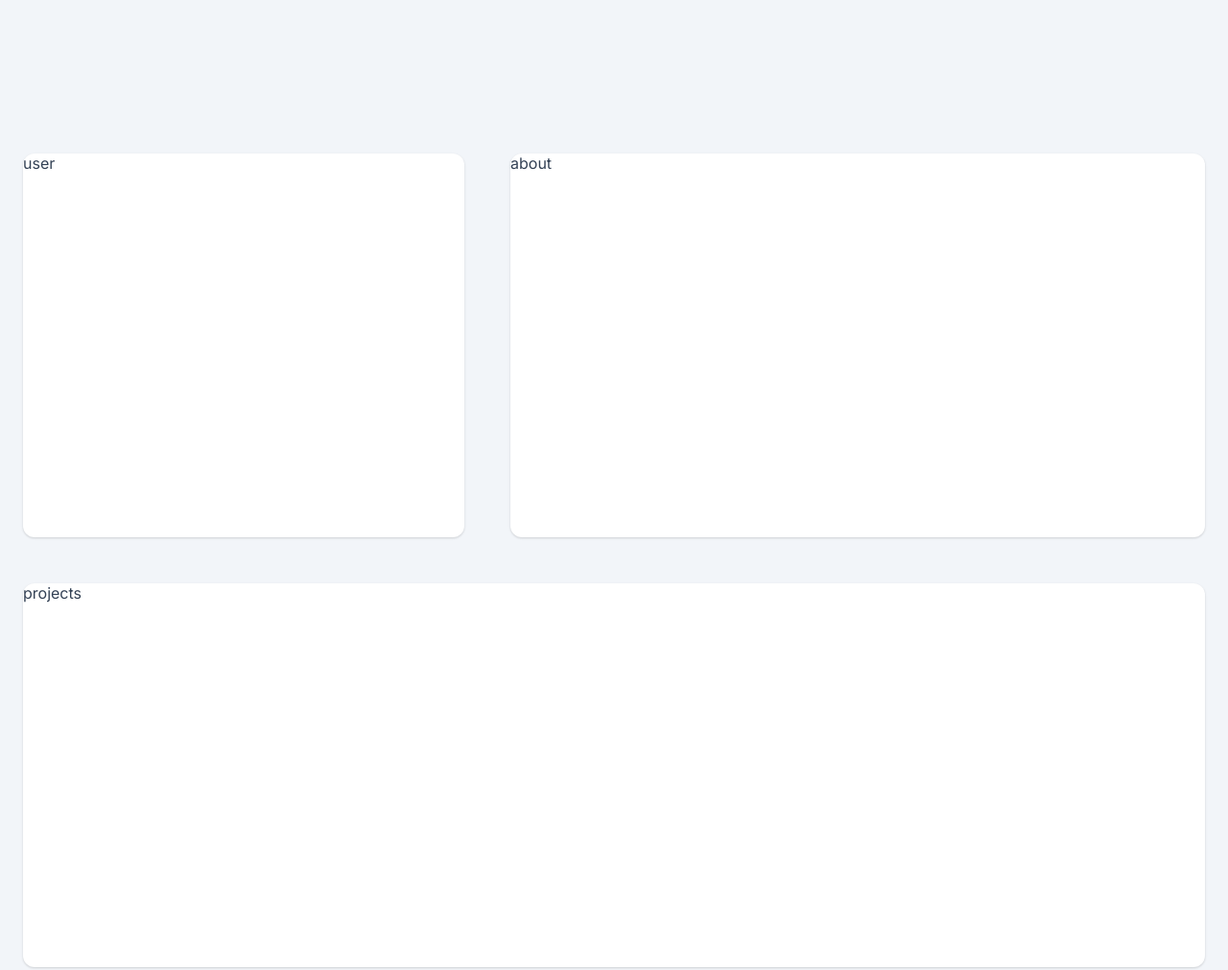
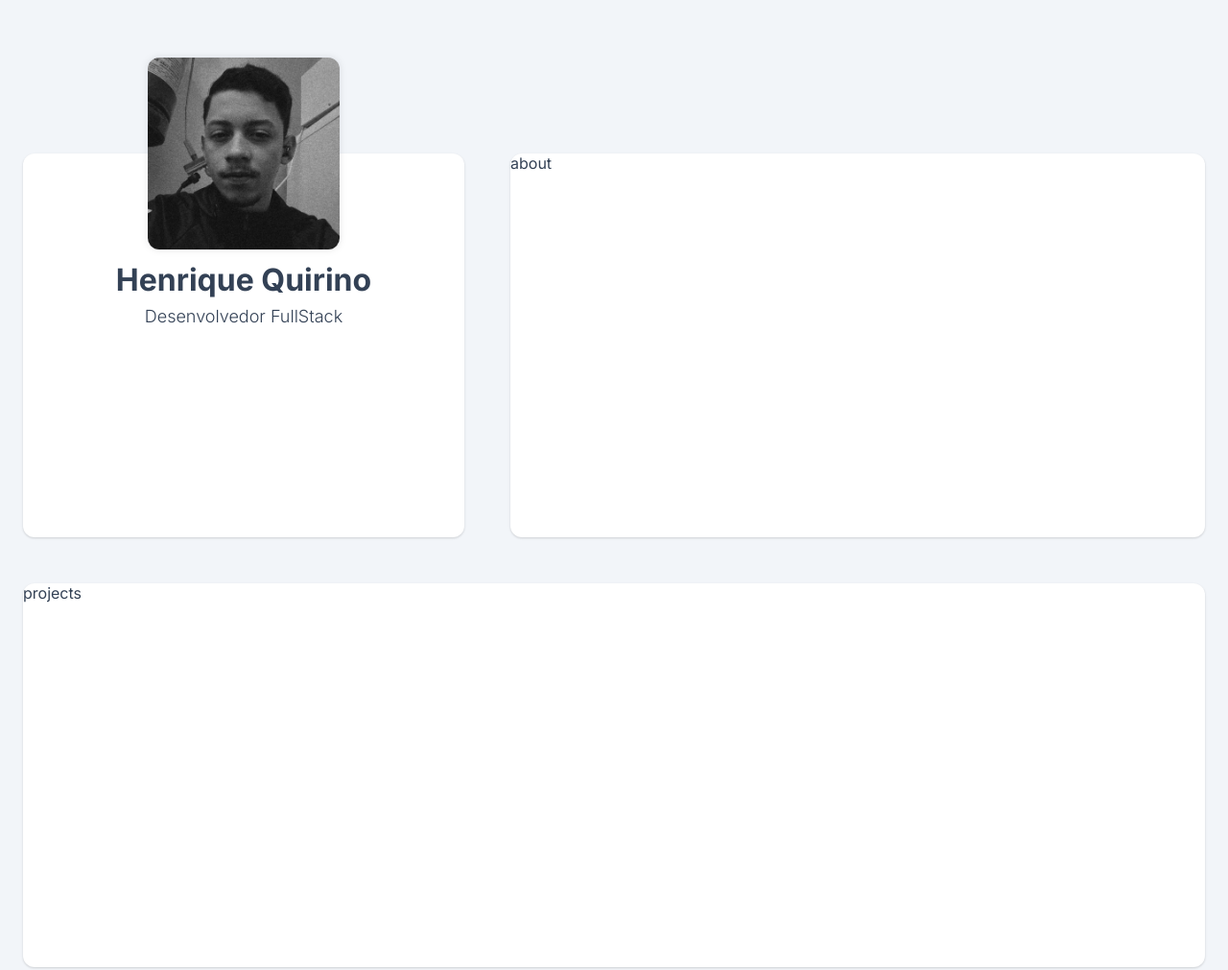
Before and after one commit to HenriqueQrn/Portfolio-Website, a plain HTML site: page index.html in a window 1280 px wide. Shown: the whole page at 96% size. Drawn offline with Linux system fonts and the light colour scheme.

Commit message:
Adicionando algumas informacoes em user

```diff
--- a/index.html
+++ b/index.html
@@ -1,5 +1,5 @@
 <!DOCTYPE html>
-<html lang="pt-br">
+<html lang="en">
 <head>
     <meta charset="UTF-8">
     <meta name="viewport" content="width=device-width, initial-scale=1.0">
@@ -12,7 +12,16 @@
 <body>
     <div class="app">
 
-        <section class="card">user</section>
+        <section class="card user">
+            <picture>
+                <img src="./assets/img/profilepic.jpeg" alt="profile picture">
+            </picture>
+
+            <div class="user_content">
+                <h1>Henrique Quirino</h1>
+                <p>Desenvolvedor FullStack</p>
+            </div>
+        </section>
 
         <section class="card">about</section>
 
--- a/styles/global.css
+++ b/styles/global.css
@@ -1,3 +1,5 @@
+@import url(user.css);
+
 * {
     margin: 0;
     padding: 0;
--- /dev/null
+++ b/styles/user.css
@@ -0,0 +1,38 @@
+.user {
+    padding: 0 40px 40px;
+    display: flex;
+    flex-direction: column;
+    align-items: center;
+    row-gap: 12px;
+}
+
+.user picture {
+    width: 200px;
+    height: 200px;
+    border-radius: 12px;
+    box-shadow: var(--shadow-image);
+    margin-top: -100px;
+}
+
+.user picture img {
+    width: 100%;
+    height: 100%;
+    object-fit: cover;
+    border-radius: 12px;
+}
+
+.user_content {
+    display: flex;
+    flex-direction: column;
+    align-items: center;
+    row-gap: 8px;
+}
+
+.user_content h1 {
+    font-size: 32px;
+}
+
+.user_content p {
+    font-size: 18px;
+    font-weight: 300;
+}
```
Also changed, not shown: assets/img/profilepic.jpeg (added).
